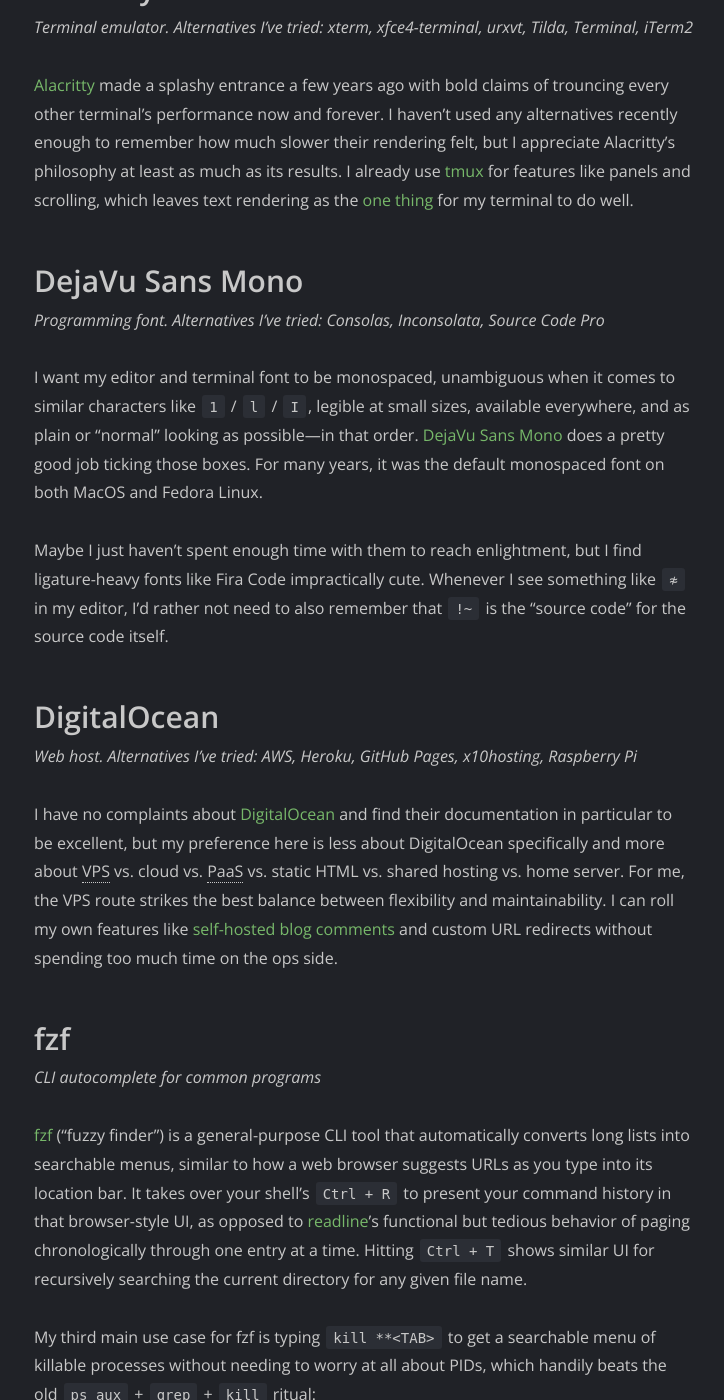
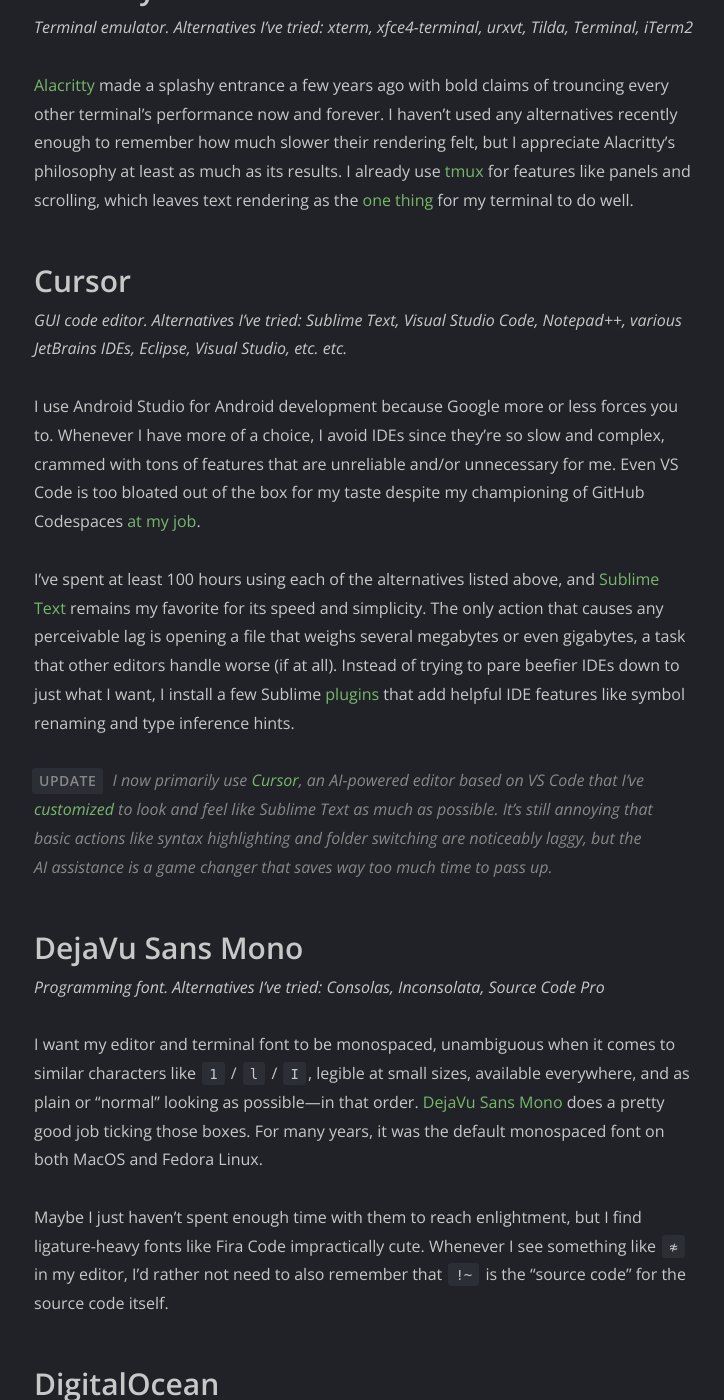
Before and after one commit to artnc/personal-website, a Jekyll site: the page built from src/blog/_posts/2022-12-31-apps-i-use.md, in a window 1280 px wide and 1400 px high, scrolled down 11878 px. Shown: the whole window, without its empty margins (276-1000 px from the left). Built offline with Jekyll 4.4.1, drawn with Linux system fonts in a browser that asks for light colours; comment, search, counter and statistics services are not loaded; some of the changed text lies outside the part shown.

Commit message:
Add Cursor to /apps-i-use

```diff
--- a/src/blog/_posts/2022-12-31-apps-i-use.md
+++ b/src/blog/_posts/2022-12-31-apps-i-use.md
@@ -10,7 +10,7 @@
 
 - General: [Android](#android), [Chronofile](#chronofile), [Duolingo](#duolingo), [Firefox](#firefox), [FitNotes](#fitnotes), [FreeTaxUSA](#freetaxusa), [Google Fi](#google-fi), [Google Keep](#google-keep), [Google Tasks](#google-tasks), [Inoreader](#inoreader), [KeePassXC](#keepassxc), [Linux](#linux), [Meteogram](#meteogram), [MobileSheets](#mobilesheets), [Monarch](#monarch), [mpv](#mpv), [Mullvad](#mullvad), [MuseScore](#musescore), [Overleaf](#overleaf), [rclone](#rclone), [Reaper](#reaper), [Signal](#signal), [Syncthing](#syncthing)
 
-- Coding: [Alacritty](#alacritty), [DejaVu Sans Mono](#dejavu-sans-mono), [DigitalOcean](#digitalocean), [fzf](#fzf), [Isso](#isso), [Jekyll](#jekyll), [nano](#nano), [ripgrep](#ripgrep), [Sublime Text](#sublime-text), [tmux](#tmux), [zsh](#zsh)
+- Coding: [Alacritty](#alacritty), [Cursor](#cursor), [DejaVu Sans Mono](#dejavu-sans-mono), [DigitalOcean](#digitalocean), [fzf](#fzf), [Isso](#isso), [Jekyll](#jekyll), [nano](#nano), [ripgrep](#ripgrep), [tmux](#tmux), [zsh](#zsh)
 
 - Linux: [Arch Linux](#arch-linux), [clipman](#clipman), [Easystroke](#easystroke), [i3](#i3), [xbindkeys](#xbindkeys), [XFCE4 goodies](#xfce4-goodies), [Yay](#yay)
 
@@ -210,6 +210,16 @@
 
 [Alacritty](https://alacritty.org/) made a splashy entrance a few years ago with bold claims of trouncing every other terminal's performance now and forever. I haven't used any alternatives recently enough to remember how much slower their rendering felt, but I appreciate Alacritty's philosophy at least as much as its results. I already use [tmux](#tmux) for features like panels and scrolling, which leaves text rendering as the [one thing](https://en.wikipedia.org/wiki/Unix_philosophy#Do_One_Thing_and_Do_It_Well) for my terminal to do well.
 
+## Cursor
+
+_GUI code editor. Alternatives I've tried: Sublime Text, Visual Studio Code, Notepad++, various JetBrains IDEs, Eclipse, Visual Studio, etc. etc._
+
+I use Android Studio for Android development because Google more or less forces you to. Whenever I have more of a choice, I avoid IDEs since they're so slow and complex, crammed with tons of features that are unreliable and/or unnecessary for me. Even VS Code is too bloated out of the box for my taste despite my championing of GitHub Codespaces [at my job](https://blog.duolingo.com/developer-onboarding-with-github-codespaces/).
+
+I've spent at least 100 hours using each of the alternatives listed above, and [Sublime Text](https://www.sublimetext.com/) remains my favorite for its speed and simplicity. The only action that causes any perceivable lag is opening a file that weighs several megabytes or even gigabytes, a task that other editors handle worse (if at all). Instead of trying to pare beefier IDEs down to just what I want, I install a few Sublime [plugins](https://github.com/artnc/dotfiles/blob/9daf0a602ddde8189bed28e1962109cfbe7f310c/sublime/Package%20Control.sublime-settings#L8-L17) that add helpful IDE features like symbol renaming and type inference hints.
+
+> <span class="badge" title="2025-05-12">Update</span> I now primarily use [Cursor](https://www.cursor.com/), an AI-powered editor based on VS Code that I've [customized](https://github.com/artnc/dotfiles/tree/master/code) to look and feel like Sublime Text as much as possible. It's still annoying that basic actions like syntax highlighting and folder switching are noticeably laggy, but the AI assistance is a game changer that saves way too much time to pass up.
+
 ## DejaVu Sans Mono
 
 _Programming font. Alternatives I've tried: Consolas, Inconsolata, Source Code Pro_
@@ -246,7 +256,7 @@
 
 [Jekyll](https://jekyllrb.com/) popularized the idea of generating static HTML from Markdown files. I'm comfortable rsyncing the HTML to my VPS, so I don't want or need anything more "engineered" than Jekyll. Despite [murmurs](https://www.theregister.com/2021/09/14/future_of_jekyll_project_engine/) of its deprecation, Jekyll seems unlikely to go away or even lose its status as the most popular <abbr title="static site generator">SSG</abbr> as long as it remains GitHub's default method for publishing to GitHub Pages.
 
-My Jekyll [workflow](https://github.com/artnc/personal-website#workflow): start the local development server, open a [Firefox](#firefox) window next to a [Sublime Text](#sublime-text) window, see the output refresh itself whenever I save in Sublime Text, and publish by rsyncing the entire build folder to [DigitalOcean](#digitalocean).
+My Jekyll [workflow](https://github.com/artnc/personal-website#workflow): start the local development server, open a [Firefox](#firefox) window next to a [Cursor](#cursor) window, see the output refresh itself whenever I save in Cursor, and publish by rsyncing the entire build folder to [DigitalOcean](#digitalocean).
 
 ## nano
 
@@ -314,7 +316,7 @@
 
 _GUI navigation via mouse gestures_
 
-[Easystroke](https://aur.archlinux.org/packages/easystroke) translates mouse gestures into keyboard shortcuts, which programs then translate into commands like undo, refresh, next tab, etc. For example, I can draw an L-shape while holding down my mouse's right button to send a `Ctrl + W` command that closes the active tab in programs like Firefox and Sublime Text. The only time I ever think about mouse gestures anymore is whenever I use someone else's computer and realize how much I miss them!
+[Easystroke](https://aur.archlinux.org/packages/easystroke) translates mouse gestures into keyboard shortcuts, which programs then translate into commands like undo, refresh, next tab, etc. For example, I can draw an L-shape while holding down my mouse's right button to send a `Ctrl + W` command that closes the active tab in programs like Firefox and Cursor. The only time I ever think about mouse gestures anymore is whenever I use someone else's computer and realize how much I miss them!
 
 ![](/img/easystroke.png)
 
@@ -324,7 +326,7 @@
 
 [i3](https://i3wm.org/) is like [tmux](#tmux) for desktop apps. If you hate wasting screen space and love keyboard shortcuts, i3 will let you manage your app windows as efficiently as possible.
 
-Here's a screenshot from my [Arch](#arch-linux) laptop that shows [Sublime Text](#sublime-text) and [Alacritty](#alacritty) equally sharing the third of six desktops, which I can jump to via `CapsLock + 3`. I can open a new app by hitting `CapsLock + E` and typing part of its name.
+Here's a screenshot from my [Arch](#arch-linux) laptop that shows [Sublime Text](#cursor) and [Alacritty](#alacritty) equally sharing the third of six desktops, which I can jump to via `CapsLock + 3`. I can open a new app by hitting `CapsLock + E` and typing part of its name.
 
 ![](/img/arch.png)
 
```
Also changed, not shown: other parts of src/blog/_posts/2022-12-31-apps-i-use.md (+0 -8 lines).
